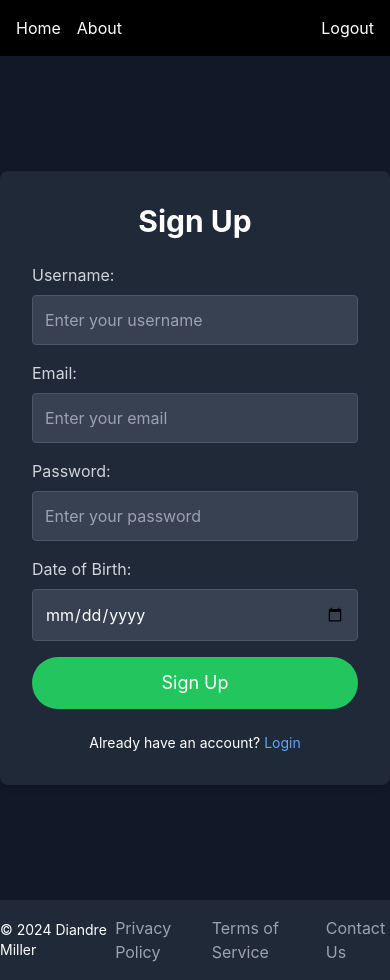
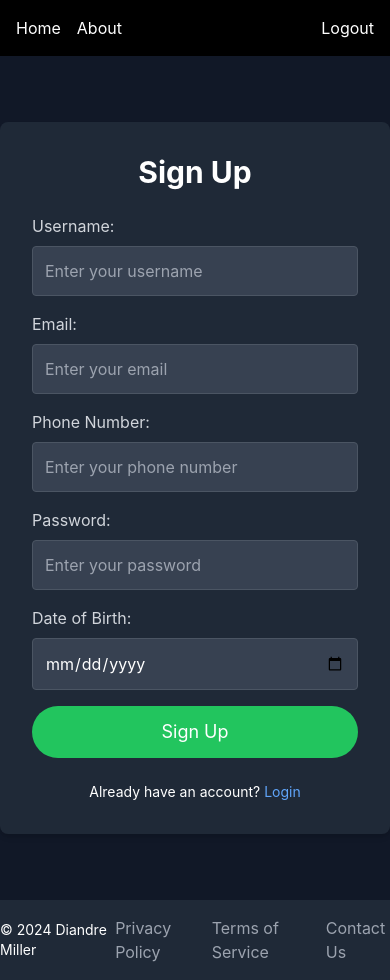
Before and after one commit to DiandreMiller/RC-secure-login-front-end, a React (Create React App) app: page /login-signup in a window 390 px wide. Both pictures are taken after a click on the button "Sign Up". Built offline with nearby package versions, Linux system fonts and the light colour scheme; no server answers.

Commit message:
Functionality: Added phone number field

```diff
--- a/src/Components/LoginAndSignUpComponent.js
+++ b/src/Components/LoginAndSignUpComponent.js
@@ -30,6 +30,7 @@ const LoginAndSignUpComponent = () => {
         email: '',
         password: '',
         dateOfBirth: '',
+        phoneNumber: '',
     },
     validationSchema,
     onSubmit: async (values) => {
@@ -38,12 +39,14 @@ const LoginAndSignUpComponent = () => {
         const email = DOMPurify.sanitize(values.email);
         const password = DOMPurify.sanitize(values.password);
         const dateOfBirth = isLogin ? null : DOMPurify.sanitize(values.dateOfBirth);
+        const phoneNumber = isLogin ? null : DOMPurify.sanitize(values.phoneNumber);
 
         const userData = {
             username,
             email,
             password,
             dateOfBirth,
+            phoneNumber,
         };
 
         try {
@@ -112,6 +115,22 @@ return (
             />
             {formik.errors.email && <p className="text-red-500">{formik.errors.email}</p>}
           </div>
+          {!isLogin && (
+          <div className="mb-4">
+            <label className="block text-gray-300 mb-2">Phone Number:</label>
+            <input
+              required
+              type="text"
+              name="phoneNumber"
+              onChange={formik.handleChange}
+              value={formik.values.phoneNumber}
+              className="border border-gray-600 rounded p-3 w-full bg-gray-700 text-white"
+              placeholder="Enter your phone number"
+            />
+            {formik.errors.phoneNumber && <p className="text-red-500">{formik.errors.phoneNumber}</p>}
+        </div>
+    )}
+
           <div className="mb-4">
             <label className="block text-gray-300 mb-2">Password:</label>
             <input
--- a/src/Validations/validationSchema.js
+++ b/src/Validations/validationSchema.js
@@ -3,7 +3,6 @@ import * as Yup from 'yup';
 const specialCharacters = /[!@#$%^&*(),.?":{}|<>]/;
 
 const validationSchema = Yup.object().shape({
-
     username: Yup.string().when('isLogin', {
         is: true,
         then: Yup.string().required('Username is required'),
@@ -14,10 +13,19 @@ const validationSchema = Yup.object().shape({
         .max(32, 'Password must be at most 32 characters')
         .matches(specialCharacters, 'Password must contain at least one special character')
         .required('Password is required'),
-    dateOfBirth: Yup.date().when('isLogin',{
+    dateOfBirth: Yup.date().when('isLogin', {
         is: false,
         then: Yup.date().required('Date of Birth is required').nullable(),
-    })
+    }),
+    phoneNumber: Yup.string().when('isLogin', {
+        is: false,
+        then: Yup.string()
+            .required('Phone number is required')
+            .matches(/^[0-9]+$/, 'Phone number must be digits only')
+            .min(10, 'Phone number must be at least 10 digits')
+            .max(15, 'Phone number must be at most 15 digits'),
+        otherwise: Yup.string().notRequired(),
+    }),
 })
 
 export default validationSchema;
```
